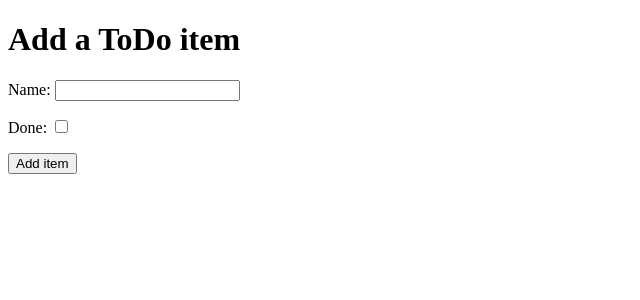
After one commit to Kathrin-ddggxh/CI_django-walkthrough, a Django app: page /add in a window 1280 px wide. The commit adds this page. Shown: the top 300 px of the page, without its empty margins (0-640 px from the left). Run offline with Django 3.2, Linux system fonts and the light colour scheme.

Commit message:
Create user form to add item to db

```diff
--- a/django_todo/urls.py
+++ b/django_todo/urls.py
@@ -15,9 +15,10 @@ Including another URLconf
 """
 from django.contrib import admin
 from django.urls import path
-from todo.views import get_todo_list
+from todo.views import get_todo_list, add_item
 
 urlpatterns = [
     path('admin/', admin.site.urls),
-    path('', get_todo_list, name='get_todo_list')
+    path('', get_todo_list, name='get_todo_list'),
+    path('add', add_item, name='add')
 ]
--- /dev/null
+++ b/todo/templates/todo/add_item.html
@@ -0,0 +1,36 @@
+<!DOCTYPE html>
+<html lang="en">
+
+    <head>
+        <meta charset="UTF-8">
+        <meta http-equiv="X-UA-Compatible" content="IE=edge">
+        <meta name="viewport" content="width=device-width, initial-scale=1.0">
+        <title>Document</title>
+    </head>
+
+    <body>
+        <h1>Add a ToDo item</h1>
+
+        <form action="add" method="POST">
+            {% csrf_token %}
+            <div>
+                <p>
+                    <label for="id_name">Name: </label>
+                    <input type="text" id="id_name" name="item_name">
+                </p>
+            </div>
+            <div>
+                <p>
+                    <label for="id_done">Done: </label>
+                    <input type="checkbox" id="id_done" name="done">
+                </p>
+            </div>
+            <div>
+                <p>
+                    <button type="submit">Add item</button>
+                </p>
+            </div>
+        </form>
+    </body>
+
+</html>
--- a/todo/templates/todo/todo_list.html
+++ b/todo/templates/todo/todo_list.html
@@ -26,6 +26,7 @@
             </tr>
             {% endfor %}
         </table>
+        <a href="/add">Add an Item</a>
     </body>
 
 </html>
--- a/todo/views.py
+++ b/todo/views.py
@@ -1,4 +1,4 @@
-from django.shortcuts import render
+from django.shortcuts import render, redirect
 from .models import Item
 
 # Create your views here.
@@ -10,3 +10,13 @@ def get_todo_list(request):
         'items': items
     }
     return render(request, 'todo/todo_list.html', context)
+
+
+def add_item(request):
+    if request.method == "POST":
+        name = request.POST.get('item_name')
+        done = 'done' in request.POST
+        Item.objects.create(name=name, done=done)
+
+        return redirect('get_todo_list')
+    return render(request, 'todo/add_item.html')
```
Also changed, not shown: db.sqlite3.
